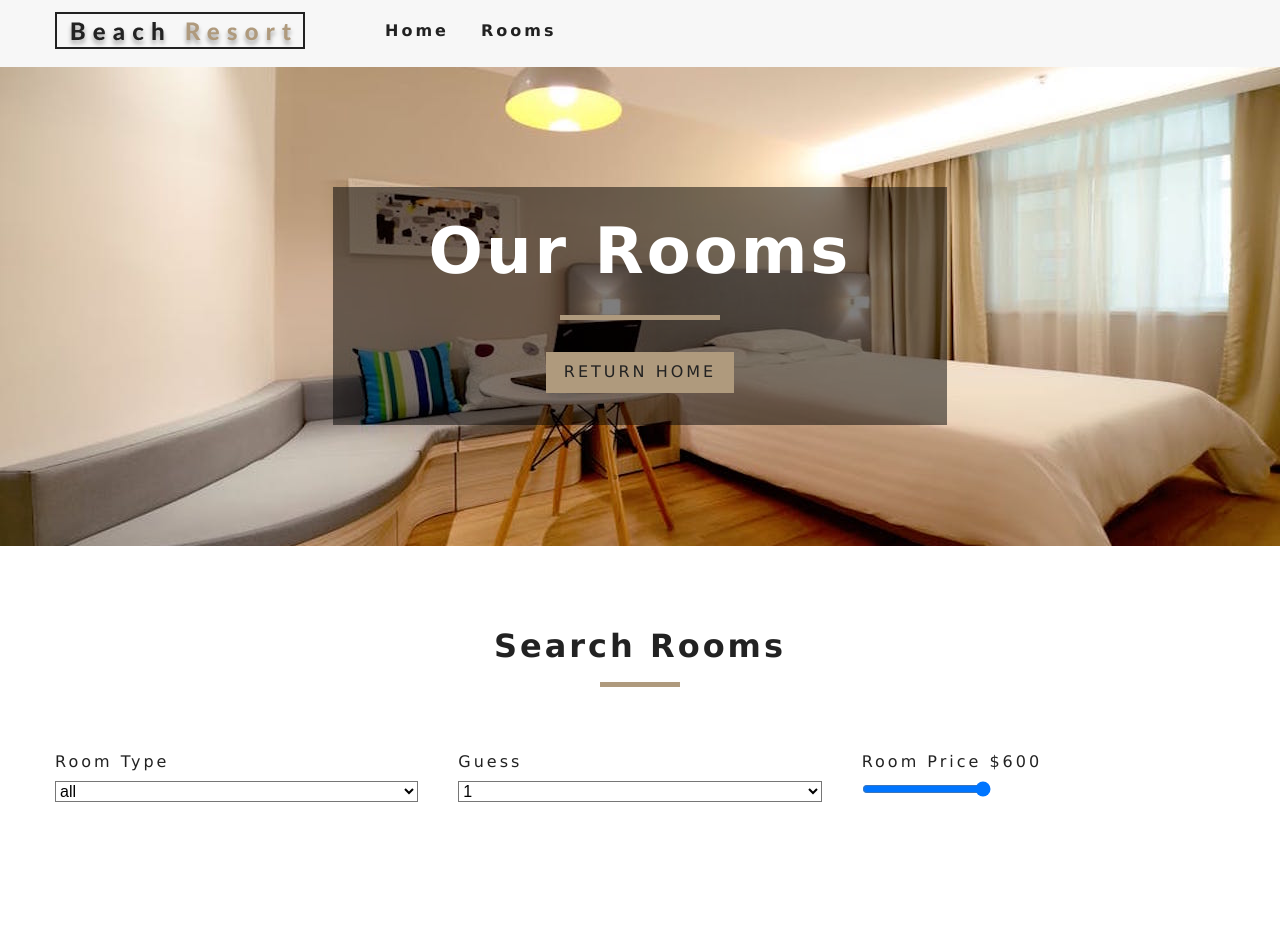
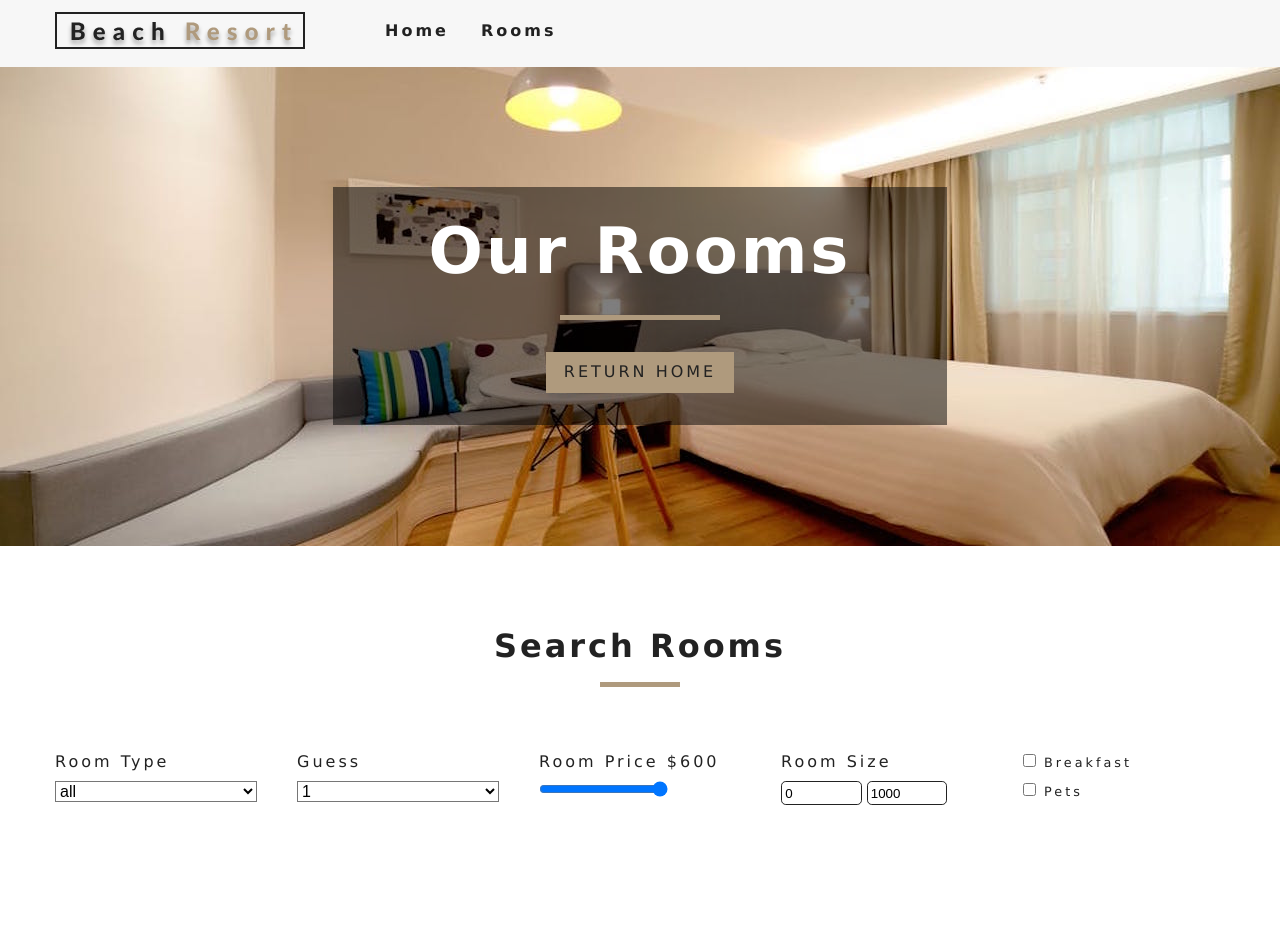
Before and after one commit to Khingz/Beach-Resort-Code-Along, a React (Create React App) app: page /rooms in a window 1280 px wide. Shown: the top 952 px of the page. Built offline with nearby package versions, Linux system fonts and the light colour scheme.

Commit message:
project completed locally

```diff
--- a/src/Context.js
+++ b/src/Context.js
@@ -59,7 +59,7 @@
 
     handleChange = e => {
         const target = e.target;
-        const value = e.type === 'checkbox' ? target.checked : target.value;
+        const value = target.type === 'checkbox' ? target.checked : target.value;
         const name = e.target.name;
         this.setState({
             [name] : value
@@ -89,6 +89,19 @@
         //filter by price
         tempRooms = tempRooms.filter(room => room.price <= price);
 
+        //filter by size
+        tempRooms = tempRooms.filter(room => room.size >= minSize && room.size <= maxSize)
+
+        //filter by breakfast
+        if(breakfast) {
+            tempRooms = tempRooms.filter(room=> room.breakfast === true)
+        }
+
+        //filter by pets
+        if(pets) {
+            tempRooms = tempRooms.filter(room=> room.pets === true)
+        }
+
         //change state
         this.setState({
             sortedRooms: tempRooms
--- a/src/components/RoomsFilter.js
+++ b/src/components/RoomsFilter.js
@@ -62,8 +62,26 @@
                         </div>
                     {/* end of price */}
                     {/* size */}
-
+                        <div className='form-group'>
+                            <label htmlFor='size'>room size</label>
+                            <div className='size-inputs'>
+                                <input type='number' name='minSize' id='size' value={minSize} onChange={handleChange} className='size-input' />
+                                <input type='number' name='maxSize' id='size' value={maxSize} onChange={handleChange} className='size-input' />
+                            </div>
+                        </div>
                     {/* end of size */}
+                    {/* extras */}
+                        <div className='form-group'>
+                            <div className='single-extra'>
+                                <input type='checkbox' name='breakfast' id='breakfast' checked={breakfast} onChange={handleChange} />
+                                <label htmlFor='breakfast'>breakfast</label>
+                            </div>
+                            <div className='single-extra'>
+                                <input type='checkbox' name='pets' id='pets' checked={pets} onChange={handleChange} />
+                                <label htmlFor='pets'>pets</label>
+                            </div>
+                        </div>
+                    {/* end of extras for checkboxes */}
                 </form>
             </section>
         </>
```
